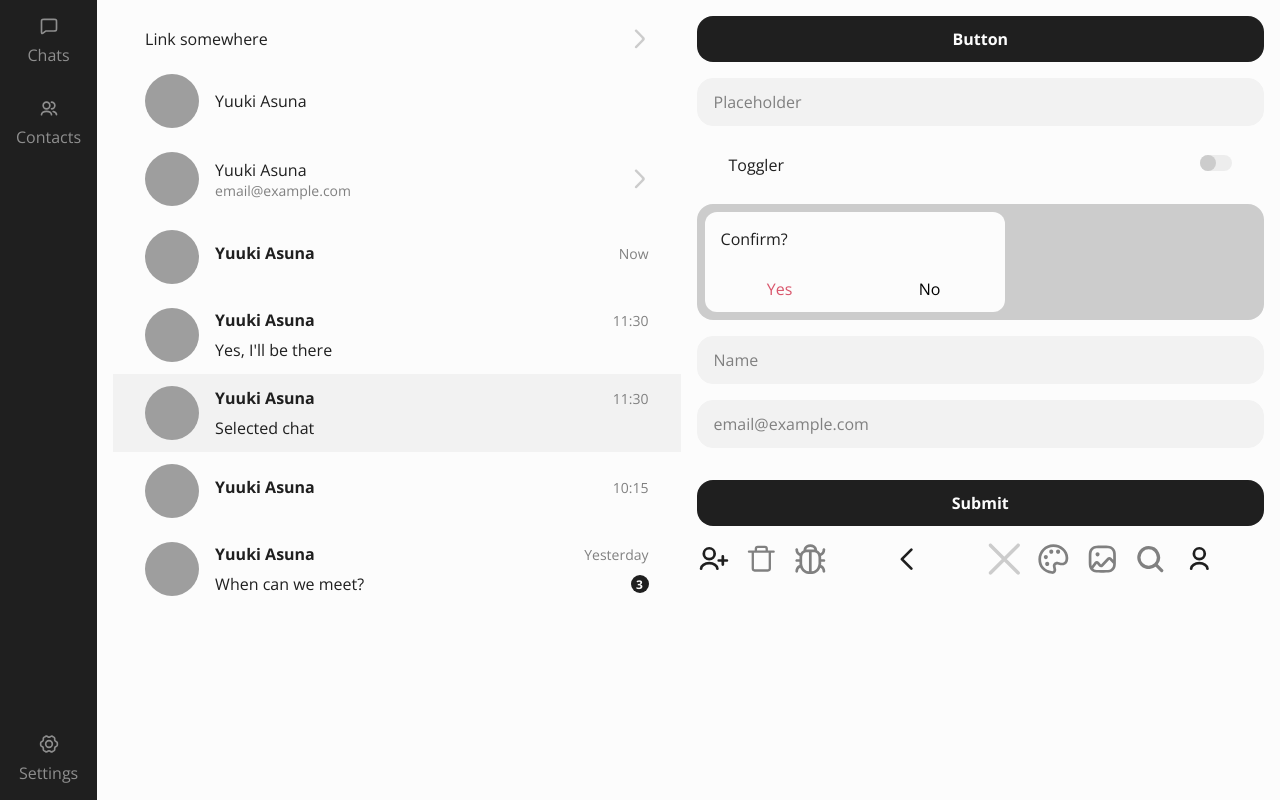
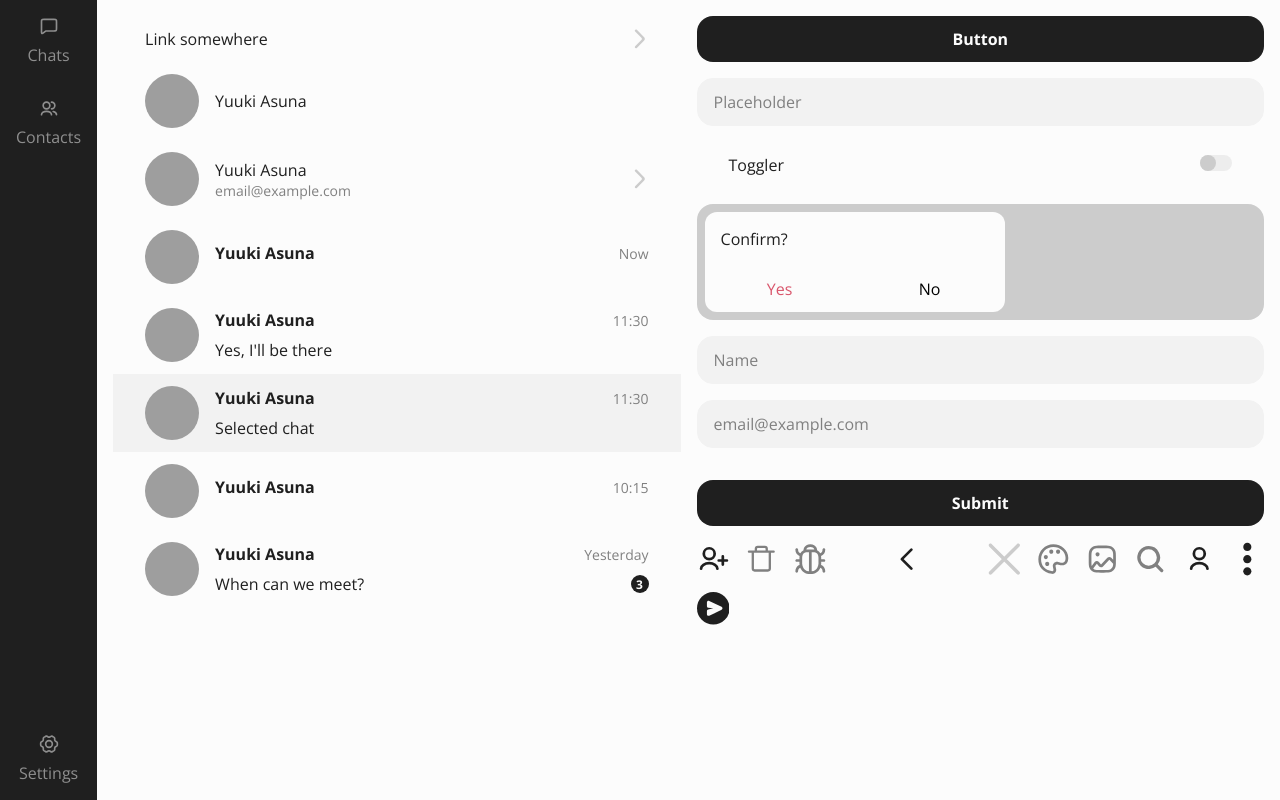
Before and after one commit to asxnah/chat-app, a React (Vite) app: page / in a window 1280 px wide. Built offline with nearby package versions, Linux system fonts and the light colour scheme; grey boxes are pictures that could not be loaded.

Commit message:
feat: chat layout

```diff
--- /dev/null
+++ b/src/assets/icons/DotsIcon.tsx
@@ -0,0 +1,24 @@
+export const DotsIcon = () => {
+  return (
+    <svg
+      width='20px'
+      height='20px'
+      viewBox='0 0 16 16'
+      fill='none'
+      xmlns='http://www.w3.org/2000/svg'
+    >
+      <path
+        d='M8 12C9.10457 12 10 12.8954 10 14C10 15.1046 9.10457 16 8 16C6.89543 16 6 15.1046 6 14C6 12.8954 6.89543 12 8 12Z'
+        fill='var(--black)'
+      />
+      <path
+        d='M8 6C9.10457 6 10 6.89543 10 8C10 9.10457 9.10457 10 8 10C6.89543 10 6 9.10457 6 8C6 6.89543 6.89543 6 8 6Z'
+        fill='var(--black)'
+      />
+      <path
+        d='M10 2C10 0.89543 9.10457 -4.82823e-08 8 0C6.89543 4.82823e-08 6 0.895431 6 2C6 3.10457 6.89543 4 8 4C9.10457 4 10 3.10457 10 2Z'
+        fill='var(--black)'
+      />
+    </svg>
+  );
+};
--- /dev/null
+++ b/src/assets/icons/SendIcon.tsx
@@ -0,0 +1,17 @@
+export const SendIcon = () => {
+  return (
+    <svg
+      width='40px'
+      height='40px'
+      viewBox='0 0 40 40'
+      fill='none'
+      xmlns='http://www.w3.org/2000/svg'
+    >
+      <circle cx='20' cy='20' r='20' fill='var(--black)' />
+      <path
+        d='M12.1738 12.7437C12.1738 11.271 13.7116 10.3034 15.0393 10.9407L20.8695 13.7392L30.1566 18.197C31.6693 18.9231 31.6693 21.077 30.1566 21.8031L20.8695 26.2609L15.0393 29.0594C13.7116 29.6967 12.1738 28.729 12.1738 27.2563V23.3435C12.1738 22.4061 12.8249 21.5945 13.74 21.3911L19.9999 20L13.953 19.3281C12.9401 19.2156 12.1738 18.3595 12.1738 17.3404V12.7437Z'
+        fill='var(--white)'
+      />
+    </svg>
+  );
+};
--- a/src/pages/Chats/Chats.tsx
+++ b/src/pages/Chats/Chats.tsx
@@ -3,15 +3,18 @@ import { useNavigate } from 'react-router-dom';
 import axios from 'axios';
 import type { Chat } from './types';
 import type { Contact } from './types';
+import { DotsIcon } from '../../assets/icons/DotsIcon';
 import { Input } from '../../uikit/Input/Input';
 import { Button } from '../../uikit/Button/Button';
 import { UserInfo } from '../../components/UserInfo/UserInfo';
 import s from './styles.module.css';
+import { SendIcon } from '../../assets/icons/SendIcon';
 
 const Chats = () => {
   const navigate = useNavigate();
   const [contacts, setContacts] = useState<Contact[]>([]);
   const [searchValue, setSearchValue] = useState<string>('');
+  const [msg, setMsg] = useState<string>('');
   const [chats, setChats] = useState<Chat[]>([]);
   const [currentChat, setCurrentChat] = useState<Chat>({
     chat_id: '',
@@ -140,6 +143,7 @@ const Chats = () => {
 
             return (
               <UserInfo
+                key={chat.chat_id}
                 type='message'
                 name={contact.name}
                 avatar={contact.avatar}
@@ -161,9 +165,37 @@ const Chats = () => {
           })}
         </section>
         <section className={s.chat}>
-          <header>
-            <h1>Yuuki Asuna</h1>
-          </header>
+          {/* <header className={s.chatHeader}>
+            <h1 className={s.chatHeader__user}>Yuuki Asuna</h1>
+            <DotsIcon />
+          </header> */}
+          <button
+            className={s.chat__settings}
+            onClick={() => alert('Open chat menu')}
+          >
+            <DotsIcon />
+          </button>
+          <div className={s.chatContent}>
+            <div className={s.messages}>
+              <div className={`${s.message} ${s.message__incoming}`}>
+                <p>Are you coming today?</p>
+                <span className={s.message__time}>11:30</span>
+              </div>
+              <div className={`${s.message} ${s.message__outcoming}`}>
+                <p>Yes, I'll be there</p>
+                <span className={s.message__time}>11:30</span>
+              </div>
+            </div>
+            <div className={s.chat__inputCon}>
+              <Input
+                name='msg'
+                placeholder='Message'
+                value={msg}
+                onChange={(e) => setMsg(e.target.value)}
+              />
+              <SendIcon />
+            </div>
+          </div>
         </section>
       </main>
     </>
--- a/src/pages/Chats/styles.module.css
+++ b/src/pages/Chats/styles.module.css
@@ -30,5 +30,97 @@
 }
 
 .chat {
+  height: 100vh;
+
+  position: relative;
+
+  display: flex;
+  flex-direction: column;
+
   border-left: 0.063rem solid var(--stroke);
 }
+
+.chat__settings {
+  width: 40px;
+  height: 40px;
+
+  display: grid;
+  place-content: center;
+
+  position: fixed;
+  z-index: 1;
+  top: 16px;
+  right: 16px;
+
+  border-radius: 100%;
+  background: var(--white);
+}
+
+/* .chatHeader {
+  padding: 12px 32px;
+
+  display: flex;
+  justify-content: space-between;
+}
+
+.chatHeader__user {
+  font-weight: 400;
+  font-size: 20px;
+  color: var(--black);
+} */
+
+.chatContent {
+  height: 100%;
+
+  display: flex;
+  flex-direction: column;
+}
+
+.messages {
+  padding: 16px;
+  flex: 1;
+
+  display: flex;
+  flex-direction: column;
+  justify-content: flex-end;
+
+  background: url(https://i.pinimg.com/736x/eb/dc/e8/ebdce8c9c464076d26bae9a3133c63ed.jpg);
+  background-size: cover;
+  background-position: center;
+}
+
+.message {
+  padding: 12px 16px;
+  width: fit-content;
+
+  display: flex;
+  flex-direction: column;
+  gap: 10px;
+}
+.message__incoming {
+  align-self: flex-start;
+  background-color: var(--fill);
+  border-radius: 16px 16px 16px 0;
+}
+.message__outcoming {
+  align-self: flex-end;
+  background-color: var(--white);
+  border-radius: 16px 16px 0 16px;
+}
+
+.message__time {
+  font-size: 14px;
+  color: var(--darkgrey);
+}
+
+.chat__inputCon {
+  padding: 1rem;
+
+  display: flex;
+  gap: 1rem;
+
+  background: var(--white);
+}
+.chat__inputCon input {
+  width: 100%;
+}
--- a/src/pages/Test/Test.tsx
+++ b/src/pages/Test/Test.tsx
@@ -18,6 +18,8 @@ import { PaletteIcon } from '../../assets/icons/PaletteIcon';
 import { PictureIcon } from '../../assets/icons/PictureIcon';
 import { SearchIcon } from '../../assets/icons/SearchIcon';
 import { UserIcon } from '../../assets/icons/UserIcon';
+import { DotsIcon } from '../../assets/icons/DotsIcon';
+import { SendIcon } from '../../assets/icons/SendIcon';
 
 const Test = () => {
   const navigate = useNavigate();
@@ -133,6 +135,8 @@ const Test = () => {
             <PictureIcon />
             <SearchIcon />
             <UserIcon />
+            <DotsIcon />
+            <SendIcon />
           </div>
         </section>
       </main>
```
